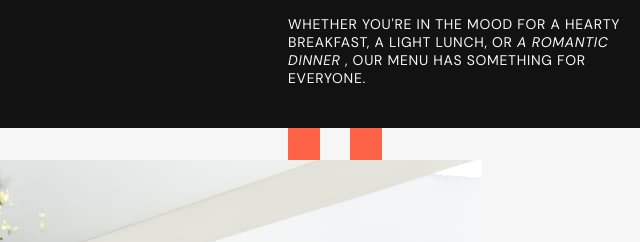
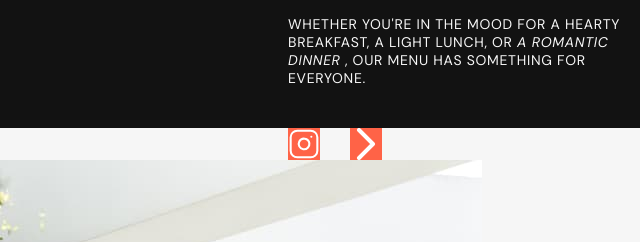
Before and after one commit to yanaskey/test3, a website built with Vite: page src/index.html in a window 1280 px wide. Shown: the part 860-1102 px from the top of the page, 0-640 px from the left. Built offline with nearby package versions, Linux system fonts and the light colour scheme; files whose address does not match are found by name.

Commit message:
test-ikons

```diff
--- a/src/css/main/about-complex-main.css
+++ b/src/css/main/about-complex-main.css
@@ -4,11 +4,11 @@
 }
 
 .test-ikon-item {
-  fill: var(--primary-white);
+  fill: none;
+  stroke: var(--primary-white);
 }
 
 .test-link {
-  /* display: inline-block; */
   display: block;
   height: 32px;
   width: 32px;
--- a/src/partials/main/about-complex-main.html
+++ b/src/partials/main/about-complex-main.html
@@ -4,14 +4,14 @@
       <li class="test-list-item">
         <a class="test-link" href="">
           <svg class="test-ikon-item" width="32" height="32">
-            <use href="./img/icons.svg#icon-twitter"></use>
+            <use href="./img/symbols.svg#icon-instagram"></use>
           </svg>
         </a>
       </li>
       <li class="test-list-item">
         <a class="test-link" href="">
           <svg class="test-ikon-item" width="32" height="32">
-            <use href="./img/icons.svg#icon-facebook"></use>
+            <use href="./img/symbols.svg#icon-right"></use>
           </svg>
         </a>
       </li>
```
Also changed, not shown: src/img/symbols.svg (added).
